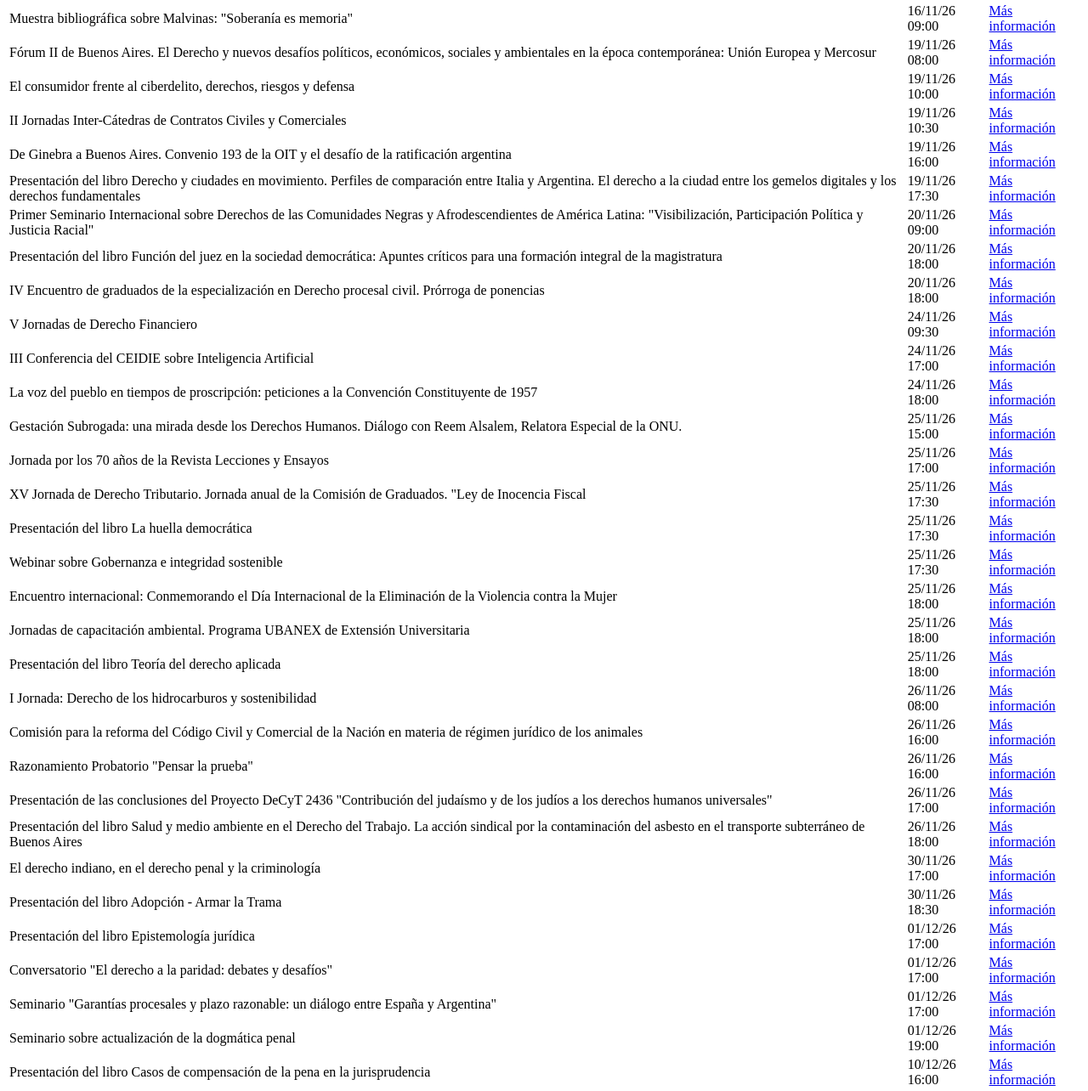
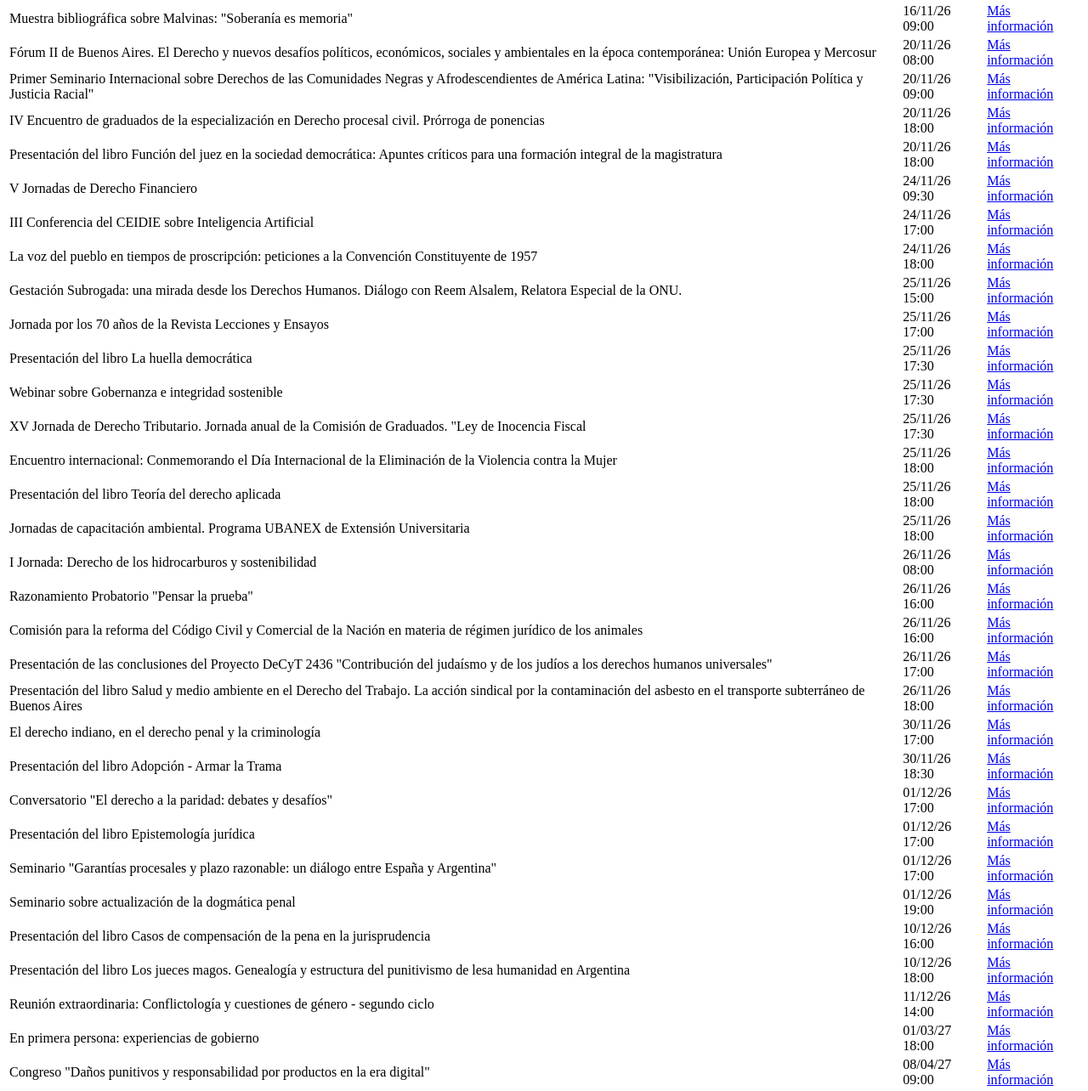
Before and after one commit to seppo0010/derecho-agenda, a plain HTML site: page index.html in a window 1280 px wide. Shown: the part 49-1333 px from the top of the page at 85% size. Drawn offline with Linux system fonts and the light colour scheme.

Commit message:
deploy: 72b8c198fe1772f9eebeccf9c3e33d9e0d07817b

```diff
--- a/index.html
+++ b/index.html
@@ -11,28 +11,8 @@
 </tr>
 <tr>
 <td>Fórum II de Buenos Aires. El Derecho y nuevos desafíos políticos, económicos, sociales y ambientales en la época contemporánea: Unión Europea y Mercosur</td>
-<td>19/11/26 08:00</td>
+<td>20/11/26 08:00</td>
 <td><a href="http://www.derecho.uba.ar/institucional/deinteres/2026/forum-ii-de-buenos-aires-el-derecho-y-nuevos-desafios-politicos-economicos-sociales-y-ambientales-en-la-epoca-contemporanea-union-europea-y-mercosur">Más información</a></td>
-</tr>
-<tr>
-<td>El consumidor frente al ciberdelito, derechos, riesgos y defensa</td>
-<td>19/11/26 10:00</td>
-<td><a href="http://www.derecho.uba.ar/institucional/deinteres/2026/el-consumidor-frente-al-ciberdelito-derechos-riesgos-y-defensa">Más información</a></td>
-</tr>
-<tr>
-<td>II Jornadas Inter-Cátedras de Contratos Civiles y Comerciales</td>
-<td>19/11/26 10:30</td>
-<td><a href="http://www.derecho.uba.ar/institucional/deinteres/2026/ii-jornadas-inter-catedras-de-contratos-civiles-y-comerciales">Más información</a></td>
-</tr>
-<tr>
-<td>De Ginebra a Buenos Aires. Convenio 193 de la OIT y el desafío de la ratificación argentina</td>
-<td>19/11/26 16:00</td>
-<td><a href="http://www.derecho.uba.ar/institucional/deinteres/2026/de-ginebra-a-buenos-aires-convenio-193-de-la-oit-y-el-desafio-de-la-ratificacion-argentina">Más información</a></td>
-</tr>
-<tr>
-<td>Presentación del libro Derecho y ciudades en movimiento. Perfiles de comparación entre Italia y Argentina. El derecho a la ciudad entre los gemelos digitales y los derechos fundamentales</td>
-<td>19/11/26 17:30</td>
-<td><a href="http://www.derecho.uba.ar/institucional/deinteres/2026/presentacion-del-libro-i-derecho-y-ciudades-en-movimiento-perfiles-de-comparacion-entre-italia-y-argentina-el-derecho-a-la-ciudad-entre-los-gemelos-digitales-y-los-derechos-fundamentales-i">Más información</a></td>
 </tr>
 <tr>
 <td>Primer Seminario Internacional sobre Derechos de las Comunidades Negras y Afrodescendientes de América Latina: "Visibilización, Participación Política y Justicia Racial"</td>
@@ -40,14 +20,14 @@
 <td><a href="http://www.derecho.uba.ar/institucional/deinteres/2026/primer-seminario-internacional-sobre-derechos-de-las-comunidades-negras-y-afrodescendientes-de-america-latina-visibilizacion-participacion-politica-y-justicia-racial">Más información</a></td>
 </tr>
 <tr>
+<td>IV Encuentro de graduados de la especialización en Derecho procesal civil. Prórroga de ponencias</td>
+<td>20/11/26 18:00</td>
+<td><a href="http://www.derecho.uba.ar/institucional/deinteres/2026/iv-encuentro-de-graduados-de-la-especializacion-en-derecho-procesal-civil-prorroga-de-ponencias">Más información</a></td>
+</tr>
+<tr>
 <td>Presentación del libro Función del juez en la sociedad democrática: Apuntes críticos para una formación integral de la magistratura</td>
 <td>20/11/26 18:00</td>
 <td><a href="http://www.derecho.uba.ar/institucional/deinteres/2026/presentacion-del-libro-i-funcion-del-juez-en-la-sociedad-democratica-apuntes-criticos-para-una-formacion-integral-de-la-magistratura-i">Más información</a></td>
-</tr>
-<tr>
-<td>IV Encuentro de graduados de la especialización en Derecho procesal civil. Prórroga de ponencias</td>
-<td>20/11/26 18:00</td>
-<td><a href="http://www.derecho.uba.ar/institucional/deinteres/2026/iv-encuentro-de-graduados-de-la-especializacion-en-derecho-procesal-civil-prorroga-de-ponencias">Más información</a></td>
 </tr>
 <tr>
 <td>V Jornadas de Derecho Financiero</td>
@@ -75,11 +55,6 @@
 <td><a href="http://www.derecho.uba.ar/institucional/deinteres/2026/jornada-por-los-70-anos-de-la-revista-lecciones-y-ensayos">Más información</a></td>
 </tr>
 <tr>
-<td>XV Jornada de Derecho Tributario. Jornada anual de la Comisión de Graduados. "Ley de Inocencia Fiscal</td>
-<td>25/11/26 17:30</td>
-<td><a href="http://www.derecho.uba.ar/institucional/deinteres/2026/xv-jornada-de-derecho-tributario-jornada-anual-de-la-comision-de-graduados-ley-de-inocencia-fiscal">Más información</a></td>
-</tr>
-<tr>
 <td>Presentación del libro La huella democrática</td>
 <td>25/11/26 17:30</td>
 <td><a href="http://www.derecho.uba.ar/institucional/deinteres/2026/presentacion-del-libro-i-la-huella-democratica-i">Más información</a></td>
@@ -90,9 +65,19 @@
 <td><a href="http://www.derecho.uba.ar/institucional/deinteres/2026/webinar-sobre-gobernanza-e-integridad-sostenible">Más información</a></td>
 </tr>
 <tr>
+<td>XV Jornada de Derecho Tributario. Jornada anual de la Comisión de Graduados. "Ley de Inocencia Fiscal</td>
+<td>25/11/26 17:30</td>
+<td><a href="http://www.derecho.uba.ar/institucional/deinteres/2026/xv-jornada-de-derecho-tributario-jornada-anual-de-la-comision-de-graduados-ley-de-inocencia-fiscal">Más información</a></td>
+</tr>
+<tr>
 <td>Encuentro internacional: Conmemorando el Día Internacional de la Eliminación de la Violencia contra la Mujer</td>
 <td>25/11/26 18:00</td>
 <td><a href="http://www.derecho.uba.ar/institucional/deinteres/2026/encuentro-internacional-conmemorando-el-dia-internacional-de-la-eliminacion-de-la-violencia-contra-la-mujer">Más información</a></td>
+</tr>
+<tr>
+<td>Presentación del libro Teoría del derecho aplicada</td>
+<td>25/11/26 18:00</td>
+<td><a href="http://www.derecho.uba.ar/institucional/deinteres/2026/presentacion-del-libro-i-teoria-del-derecho-aplicada-i">Más información</a></td>
 </tr>
 <tr>
 <td>Jornadas de capacitación ambiental. Programa UBANEX de Extensión Universitaria</td>
@@ -100,24 +85,19 @@
 <td><a href="http://www.derecho.uba.ar/institucional/deinteres/2026/jornadas-de-capacitacion-ambiental-programa-ubanex-de-extension-universitaria">Más información</a></td>
 </tr>
 <tr>
-<td>Presentación del libro Teoría del derecho aplicada</td>
-<td>25/11/26 18:00</td>
-<td><a href="http://www.derecho.uba.ar/institucional/deinteres/2026/presentacion-del-libro-i-teoria-del-derecho-aplicada-i">Más información</a></td>
-</tr>
-<tr>
 <td>I Jornada: Derecho de los hidrocarburos y sostenibilidad</td>
 <td>26/11/26 08:00</td>
 <td><a href="http://www.derecho.uba.ar/institucional/deinteres/2026/i-jornada-derecho-de-los-hidrocarburos-y-sostenibilidad">Más información</a></td>
 </tr>
 <tr>
+<td>Razonamiento Probatorio "Pensar la prueba"</td>
+<td>26/11/26 16:00</td>
+<td><a href="http://www.derecho.uba.ar/institucional/deinteres/2026/razonamiento-probatorio-pensar-la-prueba">Más información</a></td>
+</tr>
+<tr>
 <td>Comisión para la reforma del Código Civil y Comercial de la Nación en materia de régimen jurídico de los animales</td>
 <td>26/11/26 16:00</td>
 <td><a href="http://www.derecho.uba.ar/institucional/deinteres/2026/comision-para-la-reforma-del-codigo-civil-y-comercial-de-la-nacion-en-materia-de-regimen-juridico-de-los-animales">Más información</a></td>
-</tr>
-<tr>
-<td>Razonamiento Probatorio "Pensar la prueba"</td>
-<td>26/11/26 16:00</td>
-<td><a href="http://www.derecho.uba.ar/institucional/deinteres/2026/razonamiento-probatorio-pensar-la-prueba">Más información</a></td>
 </tr>
 <tr>
 <td>Presentación de las conclusiones del Proyecto DeCyT 2436 "Contribución del judaísmo y de los judíos a los derechos humanos universales"</td>
@@ -140,14 +120,14 @@
 <td><a href="http://www.derecho.uba.ar/institucional/deinteres/2026/presentacion-del-libro-i-adopcion-armar-la-trama-i">Más información</a></td>
 </tr>
 <tr>
+<td>Conversatorio "El derecho a la paridad: debates y desafíos"</td>
+<td>01/12/26 17:00</td>
+<td><a href="http://www.derecho.uba.ar/institucional/deinteres/2026/conversatorio-el-derecho-a-la-paridad-debates-y-desafios">Más información</a></td>
+</tr>
+<tr>
 <td>Presentación del libro Epistemología jurídica</td>
 <td>01/12/26 17:00</td>
 <td><a href="http://www.derecho.uba.ar/institucional/deinteres/2026/presentacion-del-libro-i-epistemologia-juridica-i">Más información</a></td>
-</tr>
-<tr>
-<td>Conversatorio "El derecho a la paridad: debates y desafíos"</td>
-<td>01/12/26 17:00</td>
-<td><a href="http://www.derecho.uba.ar/institucional/deinteres/2026/conversatorio-el-derecho-a-la-paridad-debates-y-desafios">Más información</a></td>
 </tr>
 <tr>
 <td>Seminario "Garantías procesales y plazo razonable: un diálogo entre España y Argentina"</td>
```
Also changed, not shown: 1 other file.
